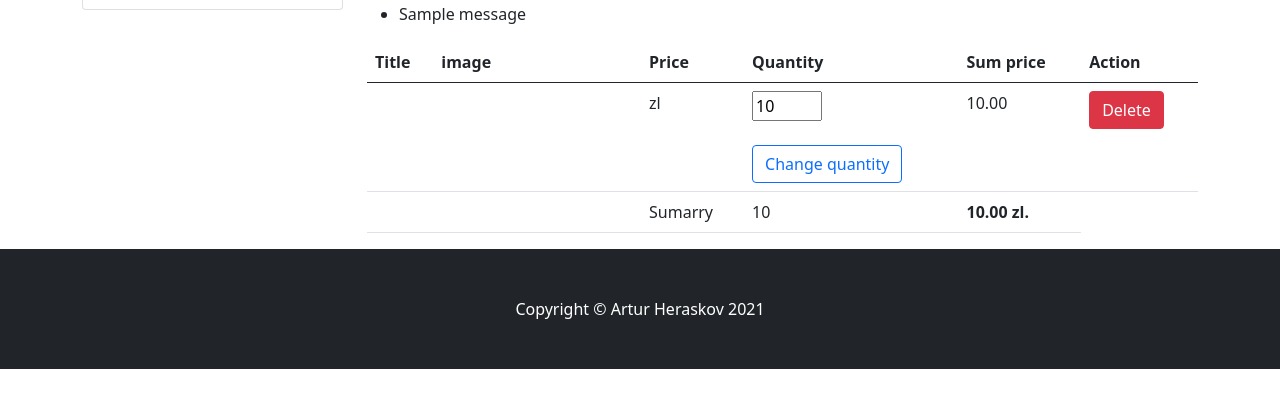
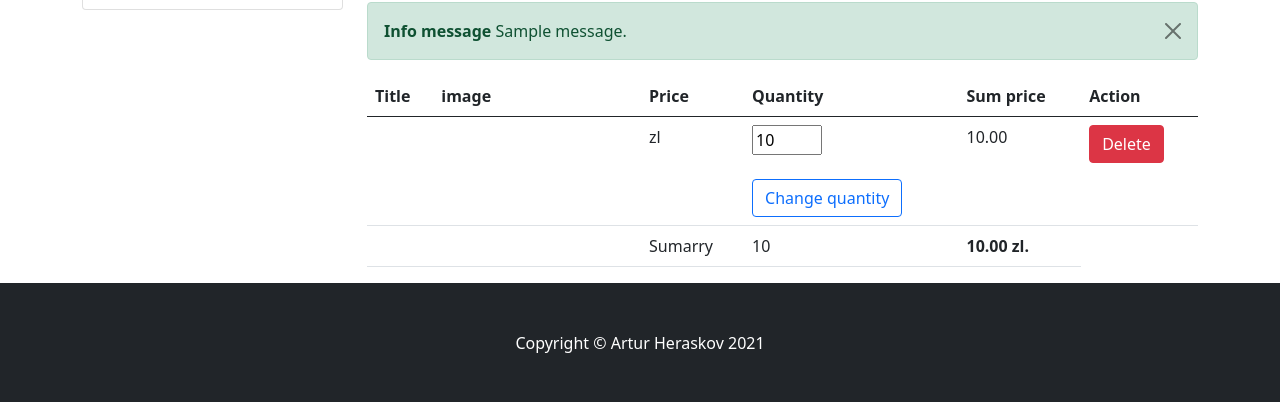
Before and after one commit to Aramegabara/online-shop, a Django app: template shop/mainapp/templates/mainapp/cart.html in a window 1280 px wide. Shown: the part 190-592 px from the top of the page. Run offline with Django 3.2, Linux system fonts and the light colour scheme; the template is opened without the code that fills it: values that come from a table or form of the project are taken from there, others are empty; tables that the repository leaves empty hold one stand-in row (values such as "Sample post"); one stand-in notice (Sample message) is shown.

Commit message:
Make messages info

```diff
--- a/shop/mainapp/templates/mainapp/cart.html
+++ b/shop/mainapp/templates/mainapp/cart.html
@@ -3,11 +3,13 @@
 {% block content %}
 <h3 class="text-center mt-5 mb-5">Your basked {% if not cart.product.count %}<sub>product is empty.</sub>{% endif %}</h3>
 {% if messages %}
-<ul class="messages">
+
     {% for message in messages %}
-    <li{% if message.tags %} class="{{ message.tags }}"{% endif %}>{{ message }}</li>
+      <div class="alert alert-success alert-dismissible fade show" role="alert">
+        <strong>Info message</strong> {{ message }}.
+        <button type="button" class="btn-close" data-bs-dismiss="alert" aria-label="Close"></button>
+      </div>
     {% endfor %}
-</ul>
 {% endif %}
 <table class="table">
   <thead>
```
Also changed, not shown: 1 other file.
